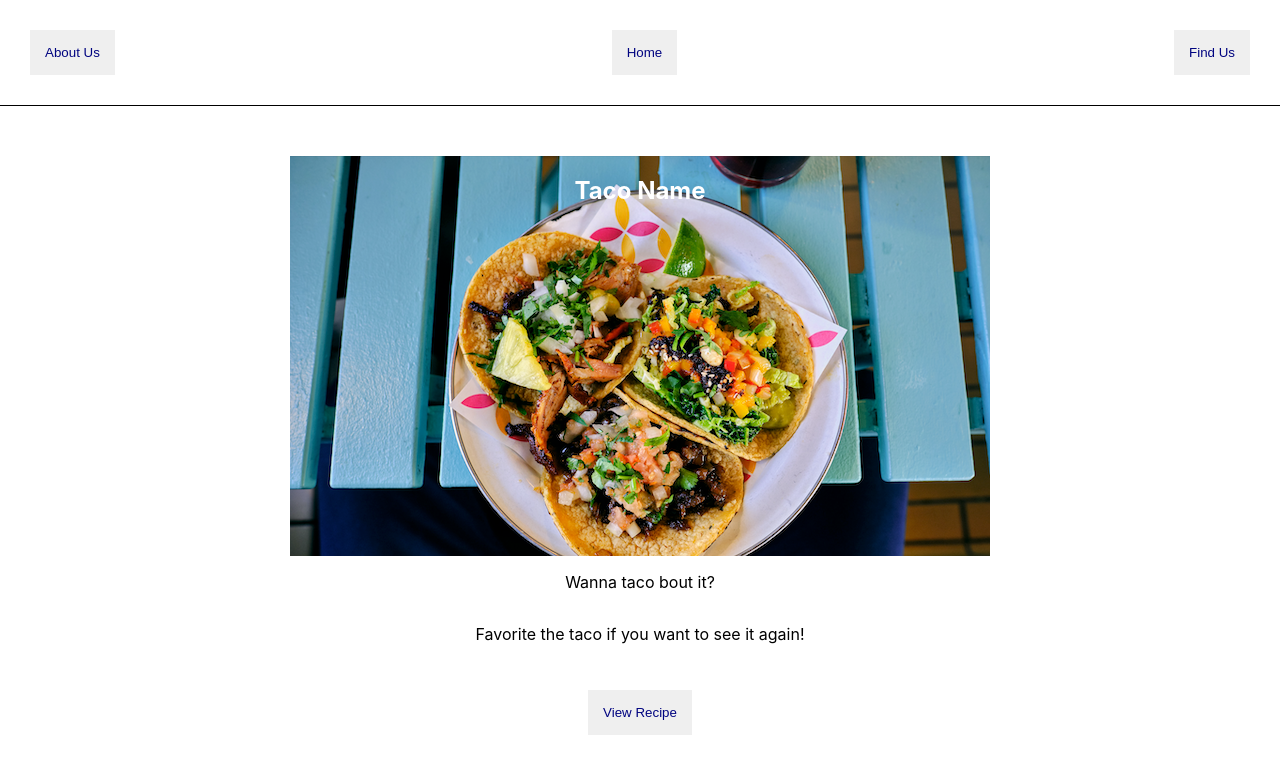
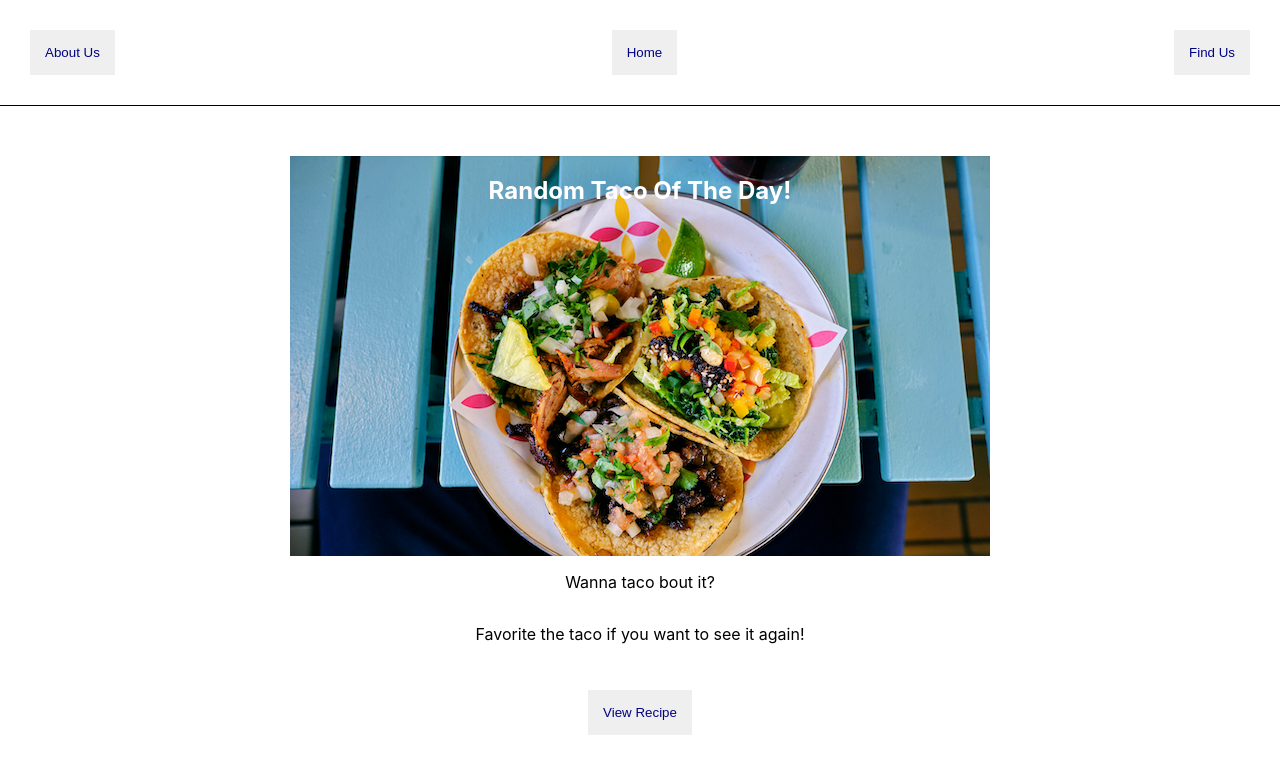
Before and after one commit to brycemara/taco-bout-it, a React (Create React App) app: page / in a window 1280 px wide. Shown: the top 774 px of the page. Built offline with nearby package versions, Linux system fonts and the light colour scheme.

Commit message:
Add apiCall

```diff
--- /dev/null
+++ b/src/APIcalls.js
@@ -0,0 +1,4 @@
+export const fetchTaco = async () => {
+  const response = await fetch('http://taco-randomizer.herokuapp.com/random/')
+  return await response.json()
+}
--- a/src/HomePage/HomePage.js
+++ b/src/HomePage/HomePage.js
@@ -5,7 +5,7 @@ function HomePage() {
   return(
     <section className="homepage-view">
       <div className="taco">
-        <h1 className="taco-name">Taco Name</h1>
+        <h1 className="taco-name">Random Taco Of The Day!</h1>
       </div>
       <p>Wanna taco bout it?</p>
       <p>Favorite the taco if you want to see it again!</p>
```
Also changed, not shown: 1 other file (tests, documents, lock files or other folders).
